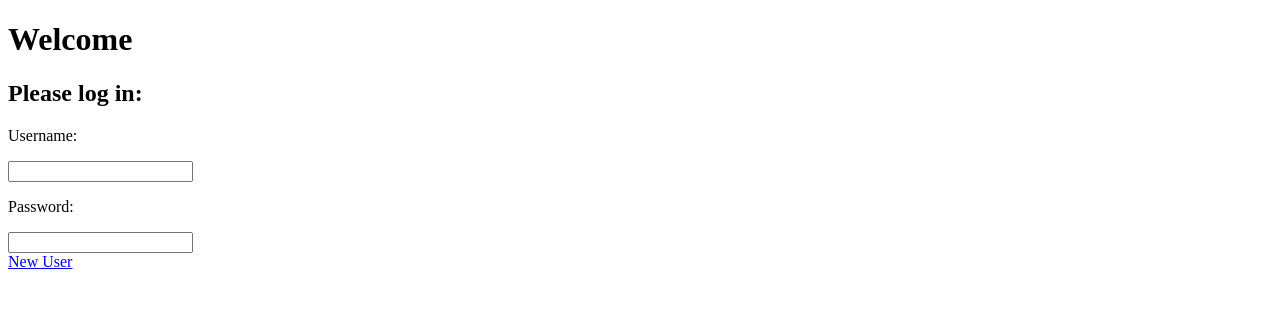
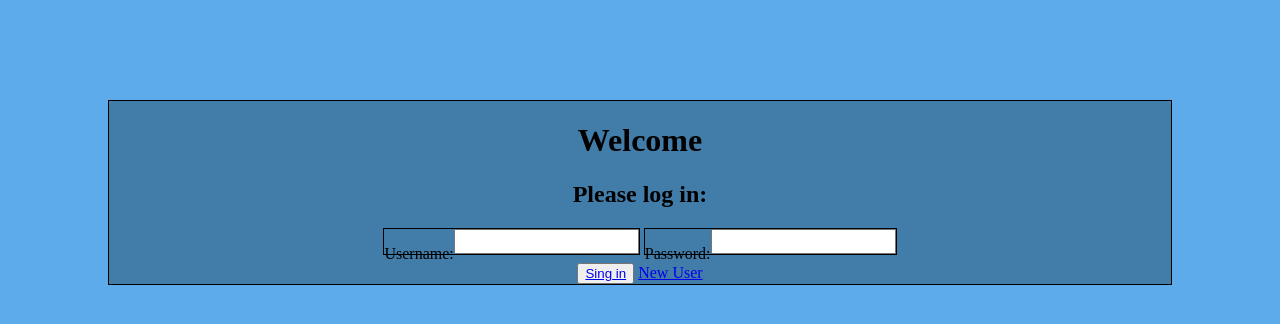
Before and after one commit to etm-193/vschool, a plain HTML site: page Vschool/PreCourseProject/index.html in a window 1280 px wide. Drawn offline with Linux system fonts and the light colour scheme.

Commit message:
messed up local integration created double files

```diff
--- a/Vschool/PreCourseProject/index.html
+++ b/Vschool/PreCourseProject/index.html
@@ -8,9 +8,10 @@
     <title>Log in page</title>
 </head>
 <body>
+    <div class="bodyContainer">
         <h1>Welcome</h1>
         <h2>Please log in:</h2>
-    <div id="container">
+        <div id="containerInternal">
             <div id="usernameBox">
                 <p>Username:</p>
                 <input id="username" type="text">
@@ -21,7 +22,9 @@
             </div>
 
         </div>
-    <a href="registration.html">New User</a>
+        <button><a rel="html" href="/PreCourseProject/404.html">Sing in </a></button>
+        <a id="" href="registration.html">New User</a>
+    </div>
 </body>
 <script src="/PreCourseProject/resources/app.js"></script>
 </html>
--- a/Vschool/PreCourseProject/resources/stylesheet.css
+++ b/Vschool/PreCourseProject/resources/stylesheet.css
@@ -0,0 +1,29 @@
+body{
+    background-color: rgb(93, 171, 235);
+}
+
+.bodyContainer{
+    border: 1px solid black;
+    margin: 100px;
+    display: flexbox;
+    text-align: center;
+    background-color: rgba(27, 57, 71, 0.411);
+    box-sizing: border-box;
+
+}
+
+
+
+#usernameBox{
+    height: 25px;
+    border: 1px solid black;
+    display: inline-flex;
+    flex-wrap: nowrap;
+}
+
+#passwordBox{
+    height: 25px;
+    border: 1px solid black;
+    display: inline-flex;
+    flex-wrap: nowrap;
+}
```
Also changed, not shown: Vschool/PreCourseProject/404.html (added, +12 -0 lines). Lines whose indentation alone changed are shown as unchanged.
